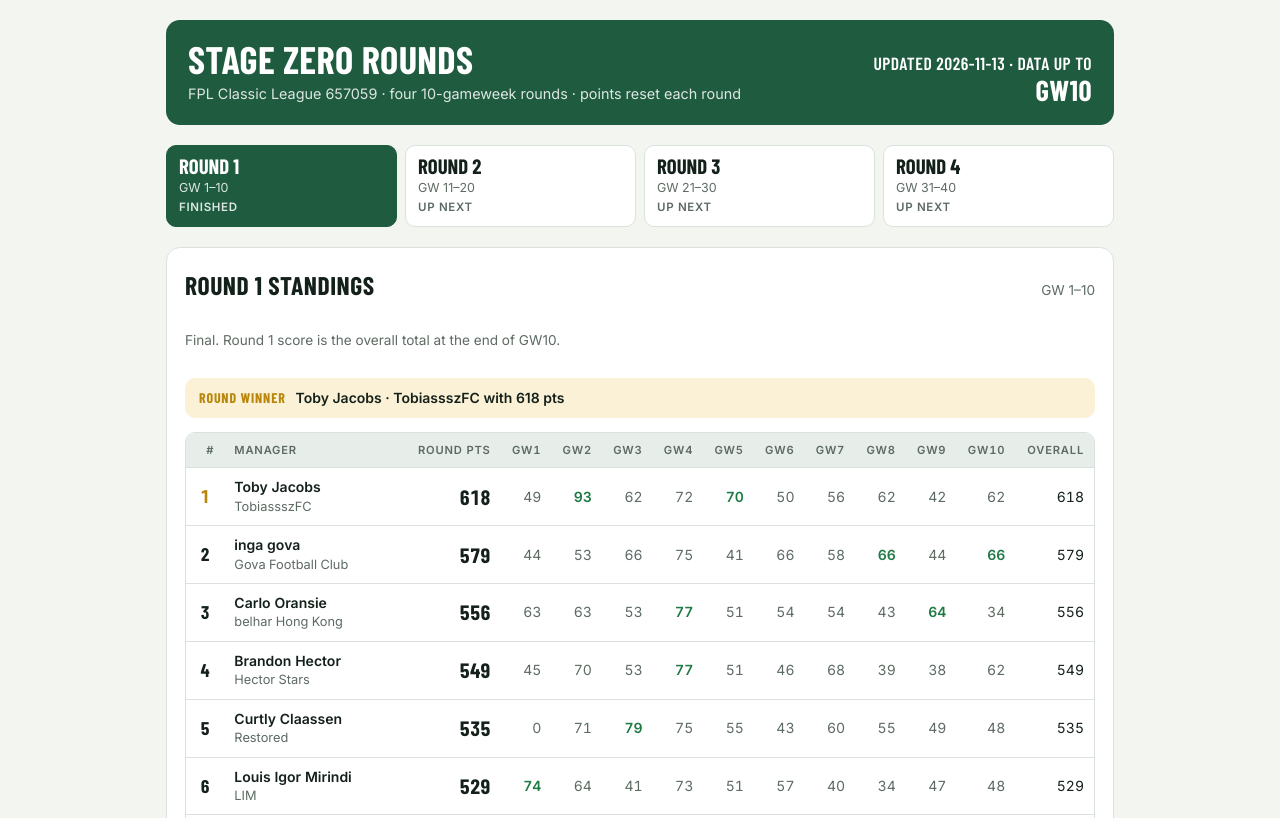
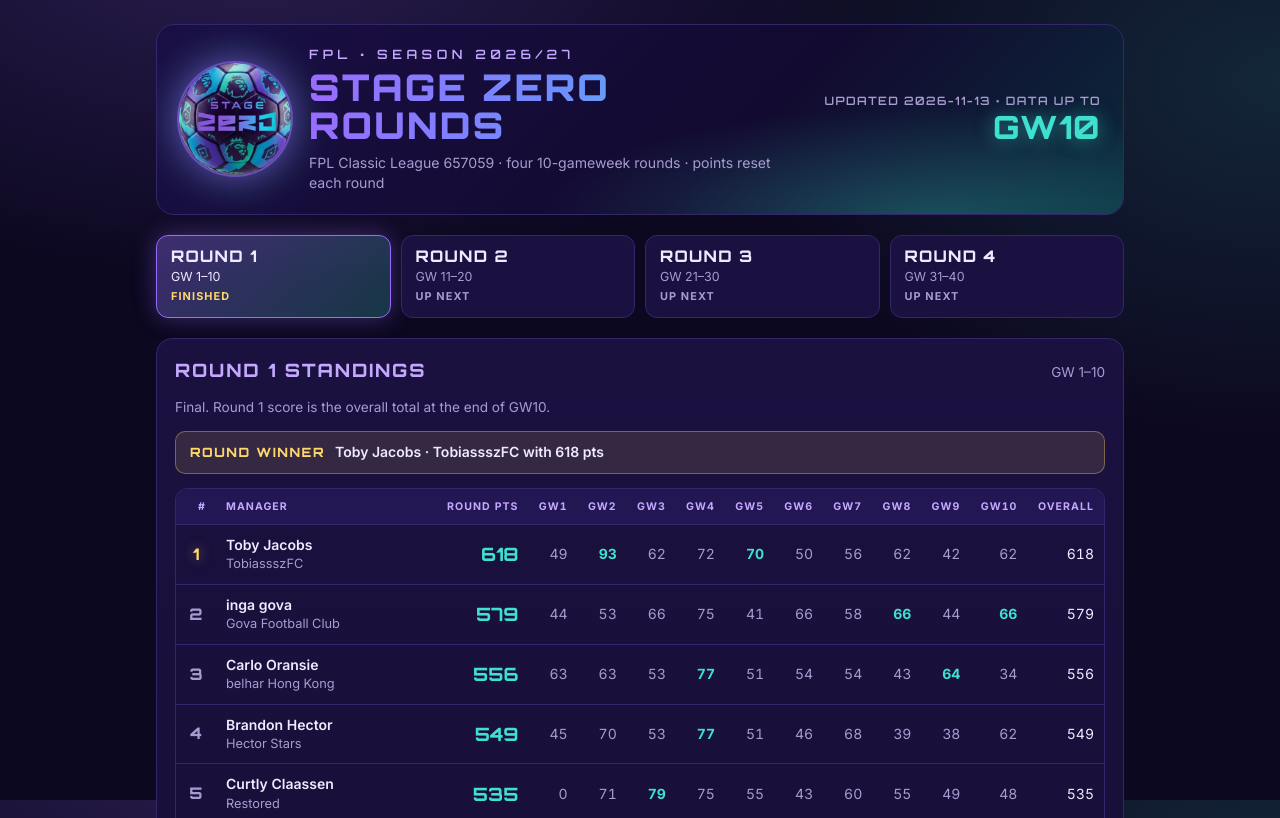
Before and after one commit to valskerm/stage-zero-rounds, a plain HTML site: page index.html in a window 1280 px wide. Shown: the top 818 px of the page. Drawn offline with nearby package versions, Linux system fonts and the light colour scheme; a web font is replaced by a local one.

Commit message:
change look and feel

```diff
--- a/index.html
+++ b/index.html
@@ -4,79 +4,80 @@
 <meta charset="utf-8">
 <meta name="viewport" content="width=device-width, initial-scale=1, viewport-fit=cover">
 <title>Stage Zero Rounds</title>
-<meta name="claude:viewport-fit-sides" content="cover">
-<link rel="stylesheet" href="https://fonts.googleapis.com/css2?family=Barlow+Condensed:wght@600;700;800&family=Inter:wght@400;500;600&display=swap">
+<link rel="icon" href="favicon.png">
+<link rel="stylesheet" href="https://fonts.googleapis.com/css2?family=Orbitron:wght@600;800;900&family=Inter:wght@400;500;600;700&display=swap">
 <style>
 *{box-sizing:border-box}
 body{margin:0}
-
-/* Layout: scoreboard header, round selector strip, one standings table per round, captured-totals ledger below */
+/* Layout: glowing ball crest header, round selector strip, standings table per round, captured-totals ledger.
+   Palette taken from the Stage Zero ball: deep night purple, violet and teal panels, neon glow. Dark only by design. */
 :root{
-  --bg:#f3f5f1; --surface:#ffffff; --fg:#14201a; --muted:#5d6b63; --line:#dbe2dc;
-  --pitch:#1f5b3f; --pitch-ink:#ffffff; --gold:#b8860b; --gold-bg:#fbf1d6; --up:#1f7a46; --chip:#e7eee9;
-  --display:"Barlow Condensed","Arial Narrow",system-ui,sans-serif;
+  color-scheme:dark;
+  --bg:#0c0820; --bg2:#160d33; --surface:#1a1140; --surface2:#221653;
+  --fg:#efeaff; --muted:#a79cd0; --line:#33266a;
+  --violet:#9a6bff; --violet-soft:#c4a8ff; --teal:#3fe0cf; --teal-deep:#1aa7b0;
+  --gold:#ffd76a; --gold-bg:rgba(255,215,106,.12);
+  --grad:linear-gradient(100deg,var(--violet) 0%,#6f8dff 50%,var(--teal) 100%);
+  --display:"Orbitron","Eurostile","Arial Black",system-ui,sans-serif;
   --body:"Inter",system-ui,-apple-system,"Segoe UI",sans-serif;
 }
-@media (prefers-color-scheme: dark){:root:not([data-theme="light"]){
-  --bg:#0f1512; --surface:#17201b; --fg:#e7eee9; --muted:#9aaba1; --line:#2a352f;
-  --pitch:#2c7a55; --pitch-ink:#ffffff; --gold:#e3b649; --gold-bg:#3a3017; --up:#5fcf8e; --chip:#22302a; color-scheme:dark}}
-:root[data-theme="dark"]{
-  --bg:#0f1512; --surface:#17201b; --fg:#e7eee9; --muted:#9aaba1; --line:#2a352f;
-  --pitch:#2c7a55; --pitch-ink:#ffffff; --gold:#e3b649; --gold-bg:#3a3017; --up:#5fcf8e; --chip:#22302a; color-scheme:dark}
-body{background:var(--bg);color:var(--fg);font-family:var(--body);font-size:14px;line-height:1.45}
-.wrap{max-width:980px;margin:0 auto;padding-block:20px 48px;padding-left:max(16px,env(safe-area-inset-left,0px));padding-right:max(16px,env(safe-area-inset-right,0px));display:flex;flex-direction:column;gap:20px}
-header{background:var(--pitch);color:var(--pitch-ink);border-radius:14px;padding:20px 22px;display:flex;flex-wrap:wrap;gap:16px;justify-content:space-between;align-items:flex-end}
-h1{font-family:var(--display);font-weight:800;font-size:2.4rem;line-height:1;margin:0;letter-spacing:.01em;text-transform:uppercase;text-wrap:balance}
-.sub{opacity:.85;margin-top:6px;font-size:.9rem}
-.status{font-family:var(--display);font-size:1.1rem;font-weight:600;text-align:right;letter-spacing:.03em;text-transform:uppercase}
-.status b{font-size:1.8rem;display:block;line-height:1}
-.rounds{display:grid;grid-template-columns:repeat(4,minmax(0,1fr));gap:8px}
-.rbtn{all:unset;cursor:pointer;background:var(--surface);border:1px solid var(--line);border-radius:10px;padding:10px 12px;display:flex;flex-direction:column;gap:2px;min-width:0}
-.rbtn:focus-visible{outline:2px solid var(--pitch);outline-offset:2px}
-.rbtn .rn{font-family:var(--display);font-weight:700;font-size:1.3rem;text-transform:uppercase;line-height:1}
+body{background:radial-gradient(1100px 600px at 20% -10%,rgba(154,107,255,.22),transparent 60%),radial-gradient(900px 600px at 100% 10%,rgba(63,224,207,.14),transparent 60%),var(--bg);background-attachment:fixed;color:var(--fg);font-family:var(--body);font-size:14px;line-height:1.45;min-height:100vh}
+.wrap{max-width:1000px;margin:0 auto;padding-block:24px 56px;padding-left:max(16px,env(safe-area-inset-left,0px));padding-right:max(16px,env(safe-area-inset-right,0px));display:flex;flex-direction:column;gap:20px}
+header{position:relative;overflow:hidden;background:linear-gradient(135deg,#1b0f45 0%,#120a30 60%,#0b2a3a 100%);border:1px solid var(--line);border-radius:18px;padding:20px 22px;display:flex;flex-wrap:wrap;gap:18px;align-items:center}
+header::after{content:"";position:absolute;inset:auto -20% -60% 40%;height:220px;background:radial-gradient(closest-side,rgba(63,224,207,.25),transparent);pointer-events:none}
+.crest{width:112px;height:112px;flex:none;border-radius:50%;background:url("logo.jpg") center/118% no-repeat;box-shadow:0 0 0 2px rgba(154,107,255,.5),0 0 34px rgba(154,107,255,.55),0 0 60px rgba(63,224,207,.3)}
+.htext{flex:1 1 240px;min-width:0;position:relative;z-index:1}
+.kicker{font-family:var(--display);font-weight:600;font-size:.8rem;letter-spacing:.35em;color:var(--violet-soft);text-transform:uppercase}
+h1{font-family:var(--display);font-weight:900;font-size:2.3rem;line-height:1.05;margin:4px 0 0;letter-spacing:.06em;text-transform:uppercase;background:var(--grad);-webkit-background-clip:text;background-clip:text;color:transparent;text-wrap:balance}
+.sub{color:var(--muted);margin-top:8px;font-size:.88rem}
+.status{position:relative;z-index:1;font-family:var(--display);font-size:.72rem;font-weight:600;text-align:right;letter-spacing:.12em;text-transform:uppercase;color:var(--muted)}
+.status b{font-size:2rem;display:block;line-height:1.1;color:var(--teal);text-shadow:0 0 18px rgba(63,224,207,.5)}
+.rounds{display:grid;grid-template-columns:repeat(4,minmax(0,1fr));gap:10px}
+.rbtn{all:unset;cursor:pointer;background:var(--surface);border:1px solid var(--line);border-radius:12px;padding:12px 14px;display:flex;flex-direction:column;gap:3px;min-width:0;transition:border-color .15s,box-shadow .15s}
+.rbtn:hover{border-color:var(--violet)}
+.rbtn:focus-visible{outline:2px solid var(--teal);outline-offset:2px}
+.rbtn .rn{font-family:var(--display);font-weight:800;font-size:1rem;letter-spacing:.08em;text-transform:uppercase;line-height:1.1}
 .rbtn .rg{color:var(--muted);font-size:.78rem}
-.rbtn .rs{font-size:.72rem;font-weight:600;text-transform:uppercase;letter-spacing:.06em;color:var(--muted)}
-.rbtn .rs.live{color:var(--up)} .rbtn .rs.done{color:var(--gold)}
-.rbtn[aria-selected="true"]{background:var(--pitch);border-color:var(--pitch);color:var(--pitch-ink)}
-.rbtn[aria-selected="true"] .rg,.rbtn[aria-selected="true"] .rs{color:var(--pitch-ink);opacity:.85}
-.panel{background:var(--surface);border:1px solid var(--line);border-radius:14px;padding:18px;display:flex;flex-direction:column;gap:14px;min-width:0}
+.rbtn .rs{font-size:.68rem;font-weight:700;text-transform:uppercase;letter-spacing:.1em;color:var(--muted)}
+.rbtn .rs.live{color:var(--teal)} .rbtn .rs.done{color:var(--gold)}
+.rbtn[aria-selected="true"]{background:linear-gradient(135deg,rgba(154,107,255,.35),rgba(63,224,207,.22));border-color:var(--violet);box-shadow:0 0 22px rgba(154,107,255,.35)}
+.rbtn[aria-selected="true"] .rg{color:var(--fg)}
+.panel{background:linear-gradient(180deg,var(--surface),var(--bg2));border:1px solid var(--line);border-radius:16px;padding:18px;display:flex;flex-direction:column;gap:14px;min-width:0}
 .ptitle{display:flex;flex-wrap:wrap;justify-content:space-between;gap:8px;align-items:baseline}
-h2{font-family:var(--display);font-weight:700;font-size:1.6rem;margin:0;text-transform:uppercase;letter-spacing:.02em}
-.note{color:var(--muted);font-size:.85rem;max-width:68ch}
-.winner{background:var(--gold-bg);border-radius:10px;padding:10px 14px;display:flex;gap:10px;align-items:center;font-weight:600}
-.winner .cup{font-family:var(--display);font-weight:800;color:var(--gold);text-transform:uppercase;letter-spacing:.06em}
-.tbl{overflow-x:auto;border:1px solid var(--line);border-radius:10px}
+h2{font-family:var(--display);font-weight:800;font-size:1.15rem;margin:0;text-transform:uppercase;letter-spacing:.1em;color:var(--violet-soft)}
+.note{color:var(--muted);font-size:.85rem;max-width:68ch;margin:0}
+.winner{background:var(--gold-bg);border:1px solid rgba(255,215,106,.35);border-radius:10px;padding:10px 14px;display:flex;flex-wrap:wrap;gap:10px;align-items:center;font-weight:600}
+.winner .cup{font-family:var(--display);font-weight:800;font-size:.8rem;color:var(--gold);text-transform:uppercase;letter-spacing:.12em}
+.tbl{overflow-x:auto;border:1px solid var(--line);border-radius:12px}
 table{border-collapse:collapse;width:100%;font-variant-numeric:tabular-nums;white-space:nowrap}
-th,td{padding:9px 10px;text-align:right;border-bottom:1px solid var(--line)}
+th,td{padding:10px 10px;text-align:right;border-bottom:1px solid var(--line)}
 tr:last-child td{border-bottom:0}
-th{font-size:.7rem;text-transform:uppercase;letter-spacing:.07em;color:var(--muted);font-weight:600;background:var(--chip)}
+tbody tr:hover td{background:rgba(154,107,255,.07)}
+th{font-size:.66rem;text-transform:uppercase;letter-spacing:.1em;color:var(--violet-soft);font-weight:700;background:var(--surface2)}
 th.l,td.l{text-align:left}
-td.pos{font-family:var(--display);font-weight:700;font-size:1.15rem;width:36px;text-align:center}
-tr.first td.pos{color:var(--gold)}
+td.pos{font-family:var(--display);font-weight:800;font-size:1rem;width:40px;text-align:center;color:var(--muted)}
+tr.first td.pos{color:var(--gold);text-shadow:0 0 12px rgba(255,215,106,.5)}
 .mgr{font-weight:600}.team{color:var(--muted);font-size:.8rem}
-td.pts{font-family:var(--display);font-weight:800;font-size:1.3rem}
-td.gw{color:var(--muted)} td.gw.best{color:var(--up);font-weight:600}
+td.pts{font-family:var(--display);font-weight:800;font-size:1.15rem;color:var(--teal)}
+td.gw{color:var(--muted)} td.gw.best{color:var(--teal);font-weight:700}
 td.base{color:var(--muted)}
-.me td{background:color-mix(in srgb,var(--pitch) 8%,transparent)}
+.me td{background:rgba(63,224,207,.08)}
+.me td.l .mgr::after{content:"you";margin-left:8px;font-size:.62rem;font-weight:700;letter-spacing:.1em;text-transform:uppercase;color:var(--bg);background:var(--teal);border-radius:4px;padding:1px 5px;vertical-align:2px}
 .ledger{display:grid;grid-template-columns:repeat(auto-fit,minmax(220px,1fr));gap:12px}
-.lcard{border:1px solid var(--line);border-radius:10px;padding:12px}
-.lcard h3{margin:0 0 4px;font-family:var(--display);font-size:1.1rem;text-transform:uppercase}
-details summary{cursor:pointer;font-weight:600}
-textarea{width:100%;box-sizing:border-box;min-height:90px;font-family:ui-monospace,Menlo,monospace;font-size:.8rem;background:var(--bg);color:var(--fg);border:1px solid var(--line);border-radius:8px;padding:8px}
-.btns{display:flex;flex-wrap:wrap;gap:8px}
-button.b{font:inherit;font-weight:600;border-radius:8px;border:1px solid var(--line);background:var(--chip);color:var(--fg);padding:8px 12px;cursor:pointer}
-button.b.primary{background:var(--pitch);color:var(--pitch-ink);border-color:var(--pitch)}
-button.b:focus-visible{outline:2px solid var(--pitch);outline-offset:2px}
-.msg{font-size:.85rem;font-weight:600}
-pre.code{overflow-x:auto;background:var(--bg);border:1px solid var(--line);border-radius:8px;padding:10px;font-size:.75rem;white-space:pre}
-@media (max-width:560px){.rounds{grid-template-columns:repeat(2,minmax(0,1fr))} h1{font-size:2rem} .status{text-align:left}}
+.lcard{border:1px solid var(--line);border-radius:12px;padding:12px;background:rgba(12,8,32,.4);min-width:0}
+.lcard h3{margin:0 0 4px;font-family:var(--display);font-size:.85rem;letter-spacing:.1em;text-transform:uppercase;color:var(--fg)}
+.lcard td{padding:6px 4px}
+@media (max-width:560px){.rounds{grid-template-columns:repeat(2,minmax(0,1fr))} h1{font-size:1.6rem} .crest{width:84px;height:84px} .status{text-align:left;width:100%}}
+@media (prefers-reduced-motion:reduce){.rbtn{transition:none}}
 </style>
 </head>
 <body>
 
 <div class="wrap">
   <header>
-    <div>
+    <div class="crest" role="img" aria-label="Stage Zero league ball"></div>
+    <div class="htext">
+      <div class="kicker">FPL · Season 2026/27</div>
       <h1>Stage Zero Rounds</h1>
       <div class="sub">FPL Classic League 657059 · four 10-gameweek rounds · points reset each round</div>
     </div>
```
Also changed, not shown: favicon.png (added), logo.jpg (added).
